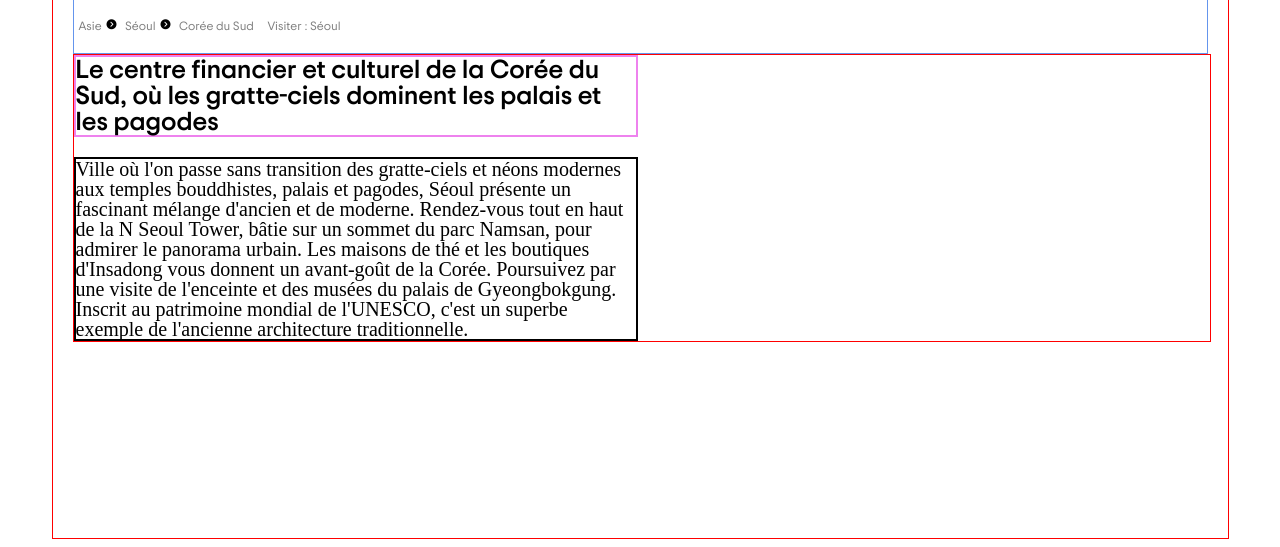
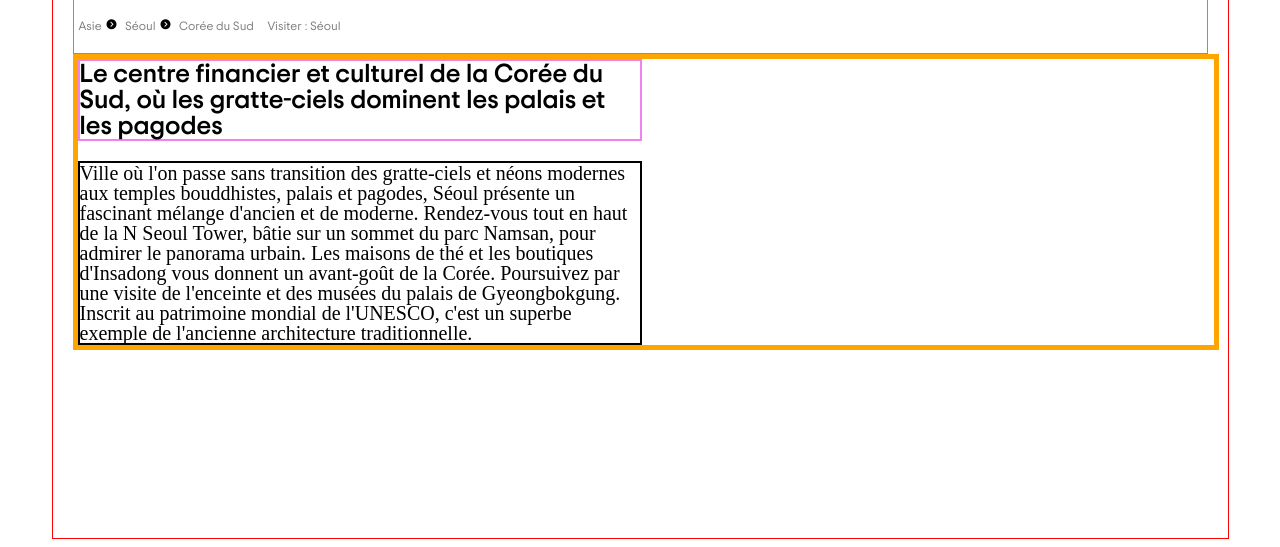
Before and after one commit to elodiealavin/Tripadvisore, a plain HTML site: page index.html in a window 1280 px wide. Shown: the part 820-1367 px from the top of the page. Drawn offline with Linux system fonts and the light colour scheme.

Commit message:
update 231025 (1)

```diff
--- a/assets/css/style.css
+++ b/assets/css/style.css
@@ -168,7 +168,7 @@ a {
 }
 
 .text {
-  border: 1px solid red;
+  border: 5px solid orange;
   width: 1136px;
   gap: 112px;
 }
--- a/index.html
+++ b/index.html
@@ -126,10 +126,10 @@
 
       </nav>
       <section class="text">
-        <h2>
+        <h2 class="first">
             Le centre financier et culturel de la Corée du Sud, où les gratte-ciels dominent les palais et les pagodes
           </h2>
-          <p> Ville où l'on passe sans transition des gratte-ciels et néons modernes aux temples bouddhistes, palais et pagodes, Séoul présente un fascinant mélange d'ancien et de moderne. Rendez-vous tout en haut de la N Seoul Tower, bâtie sur un sommet du parc Namsan, pour admirer le panorama urbain. Les maisons de thé et les boutiques d'Insadong vous donnent un avant-goût de la Corée. Poursuivez par une visite de l'enceinte et des musées du palais de Gyeongbokgung. Inscrit au patrimoine mondial de l'UNESCO, c'est un superbe exemple de l'ancienne architecture traditionnelle.</p>
+          <p class="second"> Ville où l'on passe sans transition des gratte-ciels et néons modernes aux temples bouddhistes, palais et pagodes, Séoul présente un fascinant mélange d'ancien et de moderne. Rendez-vous tout en haut de la N Seoul Tower, bâtie sur un sommet du parc Namsan, pour admirer le panorama urbain. Les maisons de thé et les boutiques d'Insadong vous donnent un avant-goût de la Corée. Poursuivez par une visite de l'enceinte et des musées du palais de Gyeongbokgung. Inscrit au patrimoine mondial de l'UNESCO, c'est un superbe exemple de l'ancienne architecture traditionnelle.</p>
 
       </section>
     </main>
```
